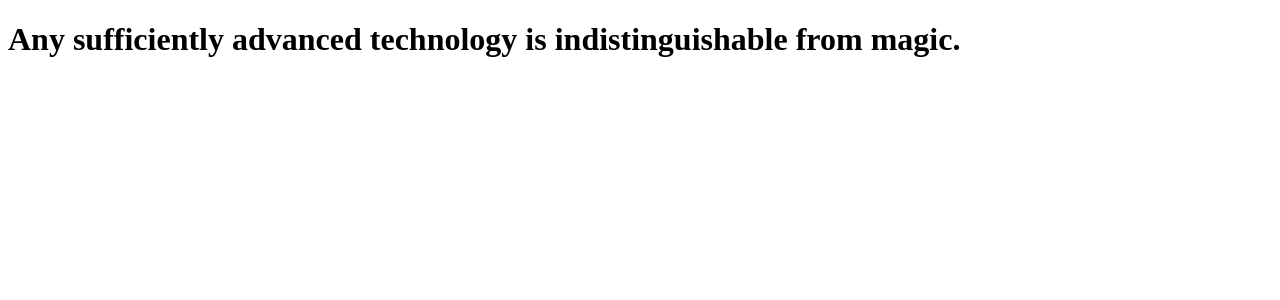
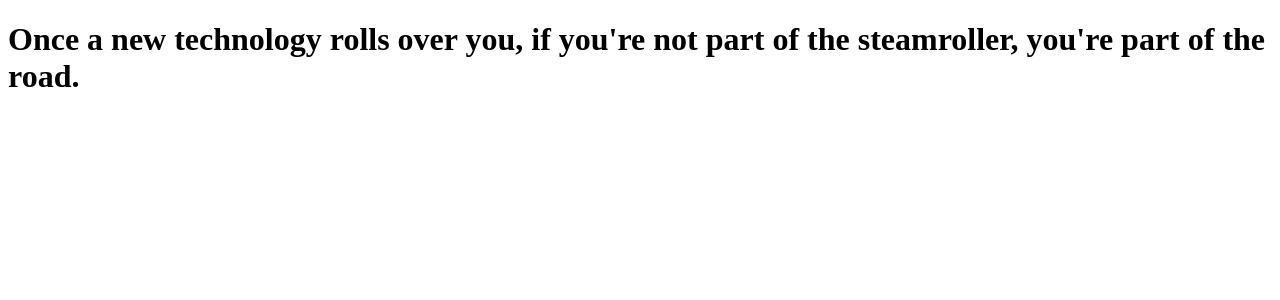
Before and after one commit to wfuregatti/clone-tabnews, a Next.js app: page / in a window 1280 px wide. Shown: the top 300 px of the page. Built offline with nearby package versions, Linux system fonts and the light colour scheme.

Commit message:
changing for a new quote

```diff
--- a/pages/index.js
+++ b/pages/index.js
@@ -1,7 +1,8 @@
 function Home() {
   return (
     <h1>
-      Any sufficiently advanced technology is indistinguishable from magic.
+      Once a new technology rolls over you, if you're not part of the
+      steamroller, you're part of the road.
     </h1>
   );
 }
```
